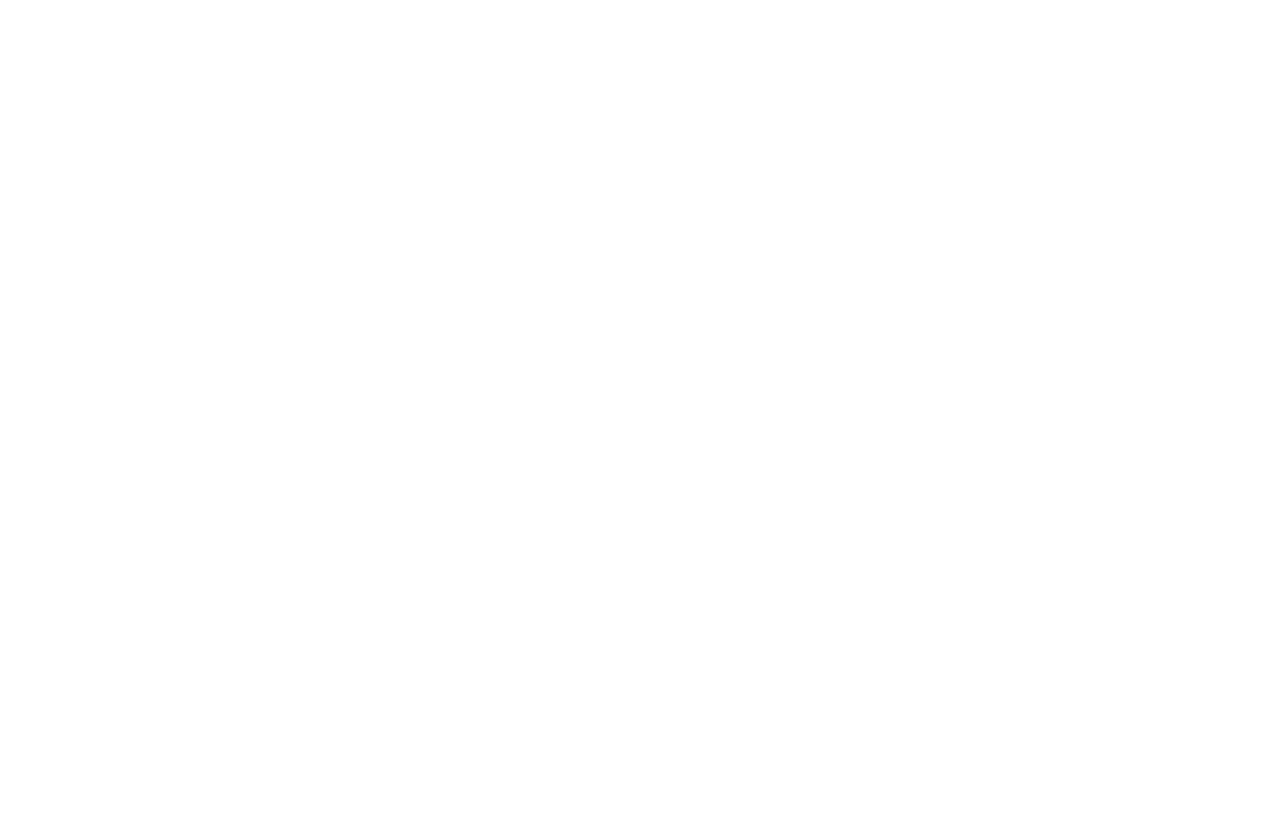
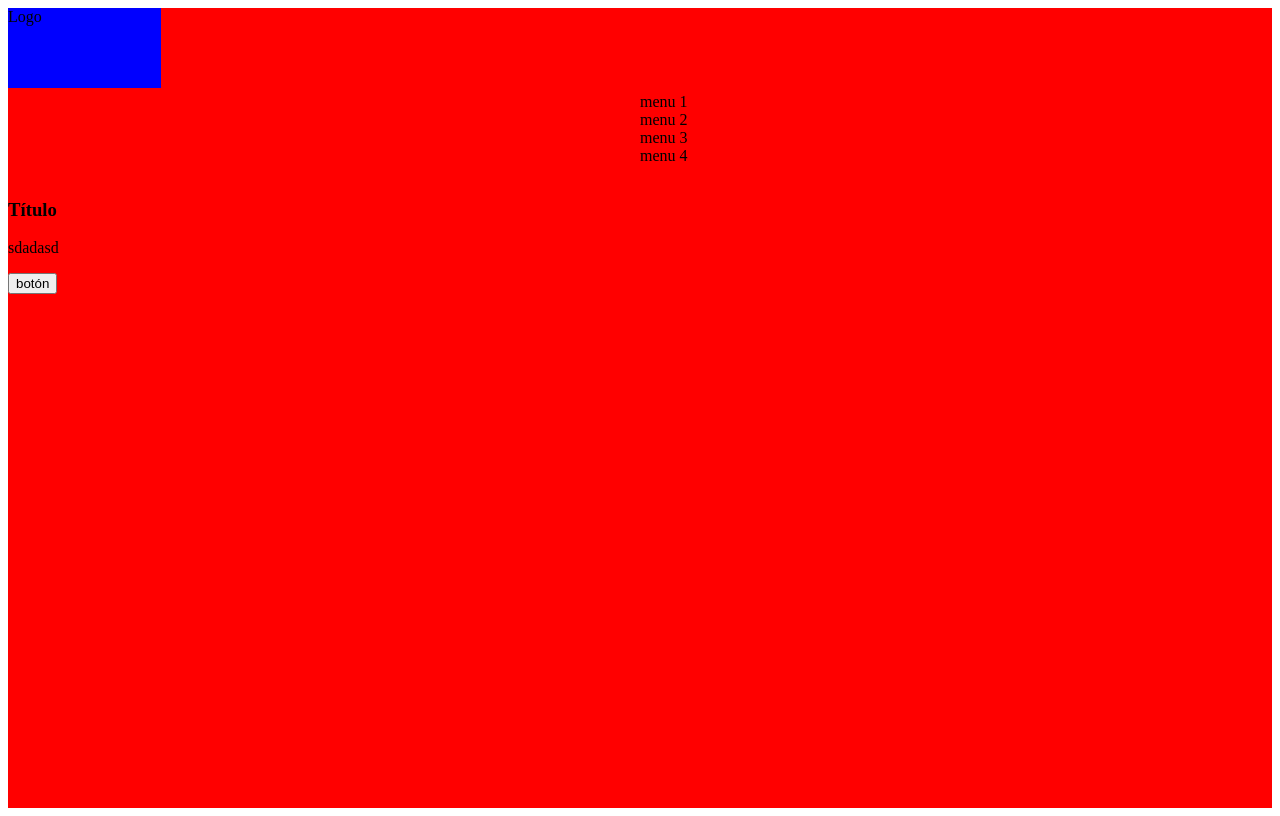
Before and after one commit to SebastianVergaraVelasquez/refuerzoDeGridyFlex, a plain HTML site: page index.html in a window 1280 px wide. Drawn offline with Linux system fonts and the light colour scheme; files that its build step writes are made by us from their sources.

Commit message:
intento maquetación con grid

```diff
--- a/css/style.css
+++ b/css/style.css
@@ -0,0 +1,57 @@
+{
+    margin: 0;
+  }
+
+  .rejilla{
+      width: 100%;
+      height: 100vh;
+      background-color: red;
+      display: grid;
+      grid-gap: 5px;
+      grid-template-columns: repeat(8, 1fr);
+      grid-template-rows: 5rem 4rem;
+  }
+
+  .fila1{
+      background-color: blue;
+      display: grid;
+      grid-column-start: 1;
+      grid-column-end: 2;
+  }
+
+  .fila2{
+      display: grid;
+      grid-row-start: 2;
+      grid-row-end: 3;
+      grid-column-start: 5;
+      grid-column-end: 9;
+  }
+
+  .fila2 a{
+    display:
+  }
+  /* .contenedor-menus{
+      display: flex;
+      justify-content: end;
+  }
+
+  .contenedor-menus a{
+      margin: 0 60px;
+  } */
+
+  .fila3{
+      display: grid;
+      grid-row-start: 3;
+      grid-row-end: 4;
+      grid-column: span 9;
+  }
+  /* .rejilla-fila3{
+      display: grid;
+      grid-template-columns: repeat(3,1fr);
+  }
+
+  .rejilla-fila3 div{
+      display: flex;
+      flex-direction: column;
+      align-items: center;
+  } */
--- a/index.html
+++ b/index.html
@@ -3,10 +3,32 @@
 <head>
     <meta charset="UTF-8">
     <meta name="viewport" content="width=device-width, initial-scale=1.0">
-    <link rel="stylesheet" href="style.css">
+    <link rel="stylesheet" href="css/style.css">
     <title>Document</title>
 </head>
 <body>
-
+    <div class="rejilla">
+        <section class="fila1">
+            Logo
+        </section>
+        <nav class="fila2">
+            <!-- <div class="contenedor-menus"> -->
+                <a>menu 1</a>
+                <a>menu 2</a>
+                <a>menu 3</a>
+                <a>menu 4</a>
+            <!-- </div>   -->
+        </nav>
+        <section class="fila3">
+            <article class="rejilla-fila3">
+                <img>
+                <div>
+                    <h3>Título</h3>
+                    <p>sdadasd</p>
+                    <button>botón</button>
+                </div>
+            </article>
+        </section>
+    </div>
 </body>
 </html>
```
